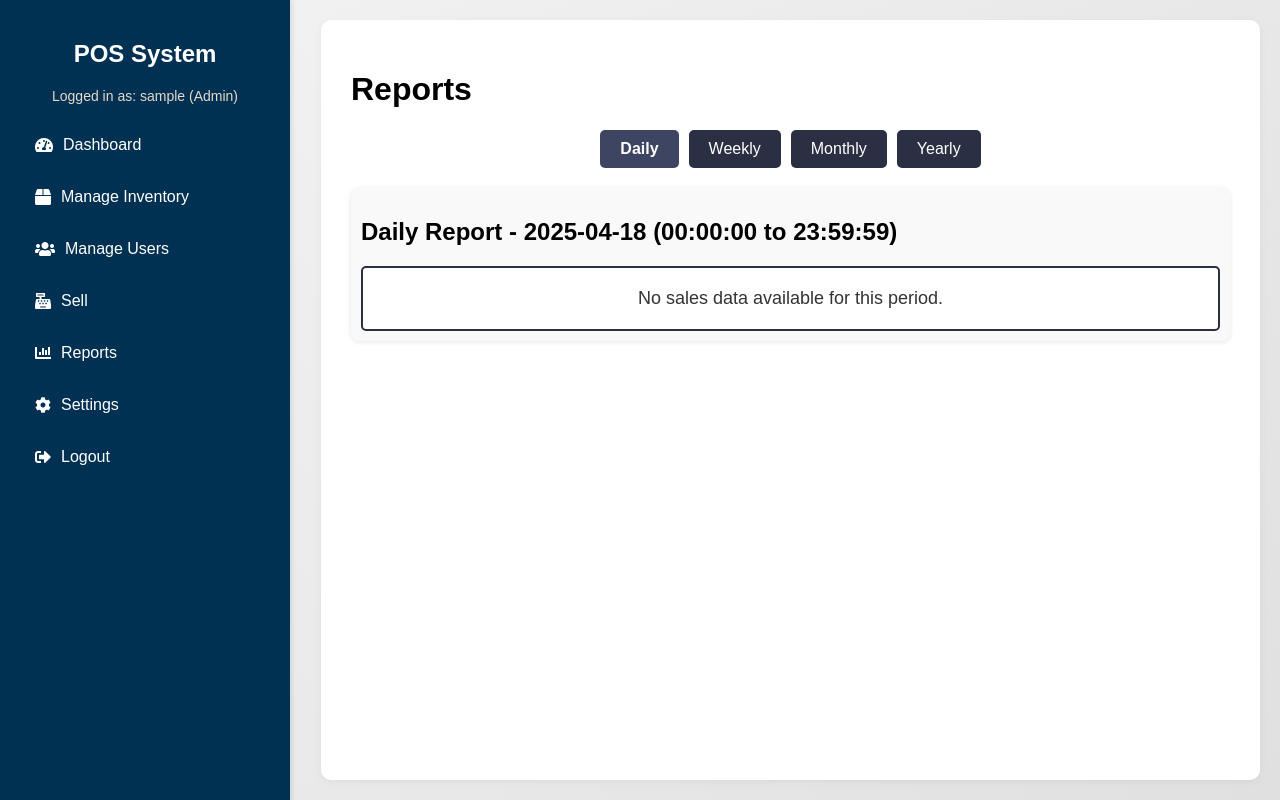
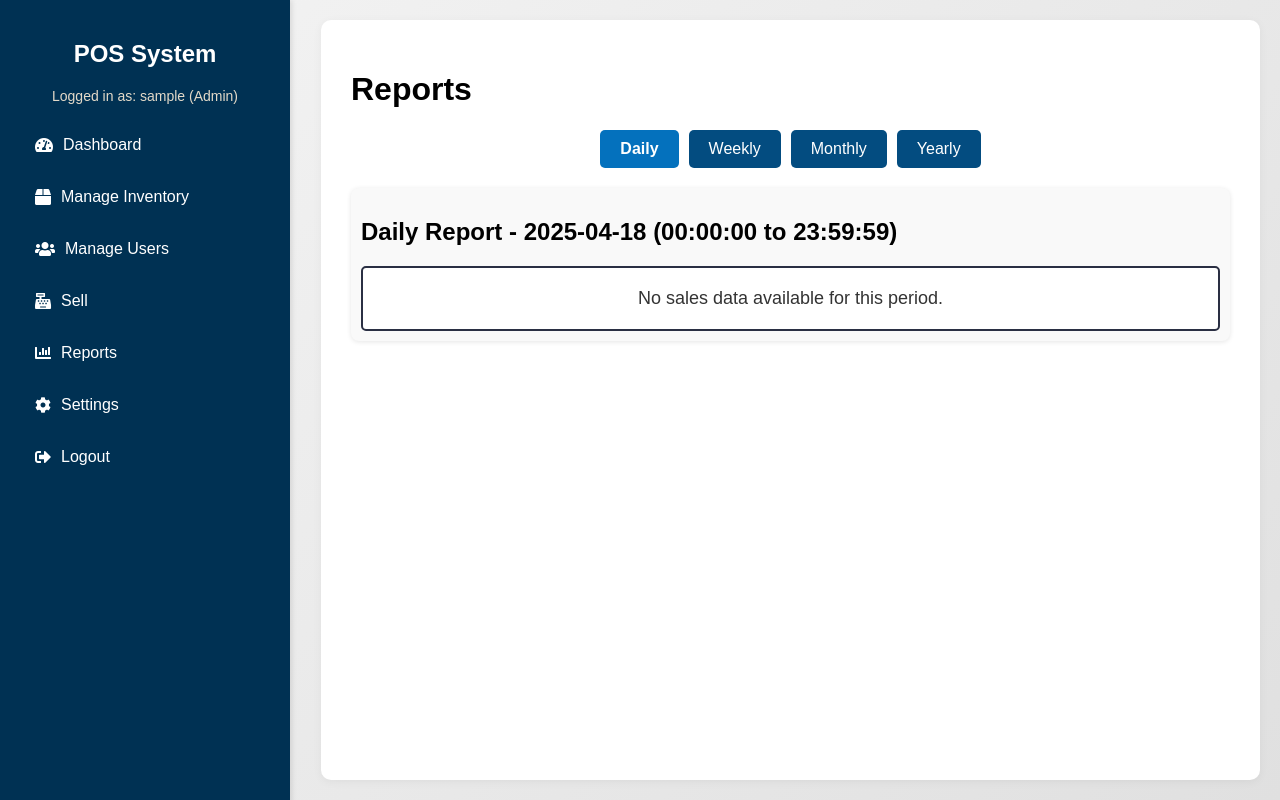
Before and after one commit to Dev-ai79/pos_system-v2, a PHP site: page /reports.php in a window 1280 px wide. Run offline with PHP 8.4, Linux system fonts and the light colour scheme; the visitor is signed in with stand-in values (Sample User, id 1); data that the repository does not hold is empty; a stand-in replaces the project's code that opens the database connection.

Commit message:
Changed the four buttons color

```diff
--- a/reports.php
+++ b/reports.php
@@ -118,7 +118,7 @@ try {
         }
         .report-buttons button {
             padding: 10px 20px;
-            background-color: #2a2f43;
+            background-color: #034c80;
             color: white;
             border: none;
             cursor: pointer;
@@ -126,7 +126,7 @@ try {
             border-radius: 5px;
         }
         .report-buttons button:hover, .report-buttons button.active {
-            background-color: #3e4563;
+            background-color: #0471bd; /* Updated hover color */
         }
         .report-buttons button.active {
             font-weight: bold;
```
